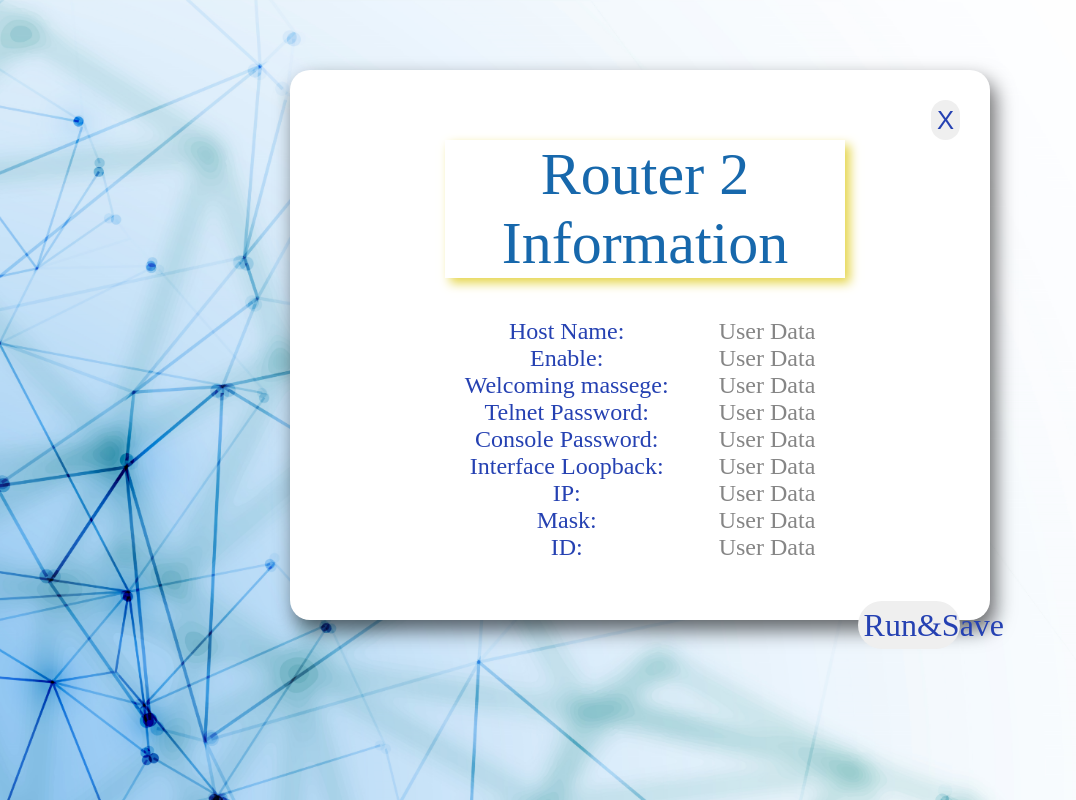
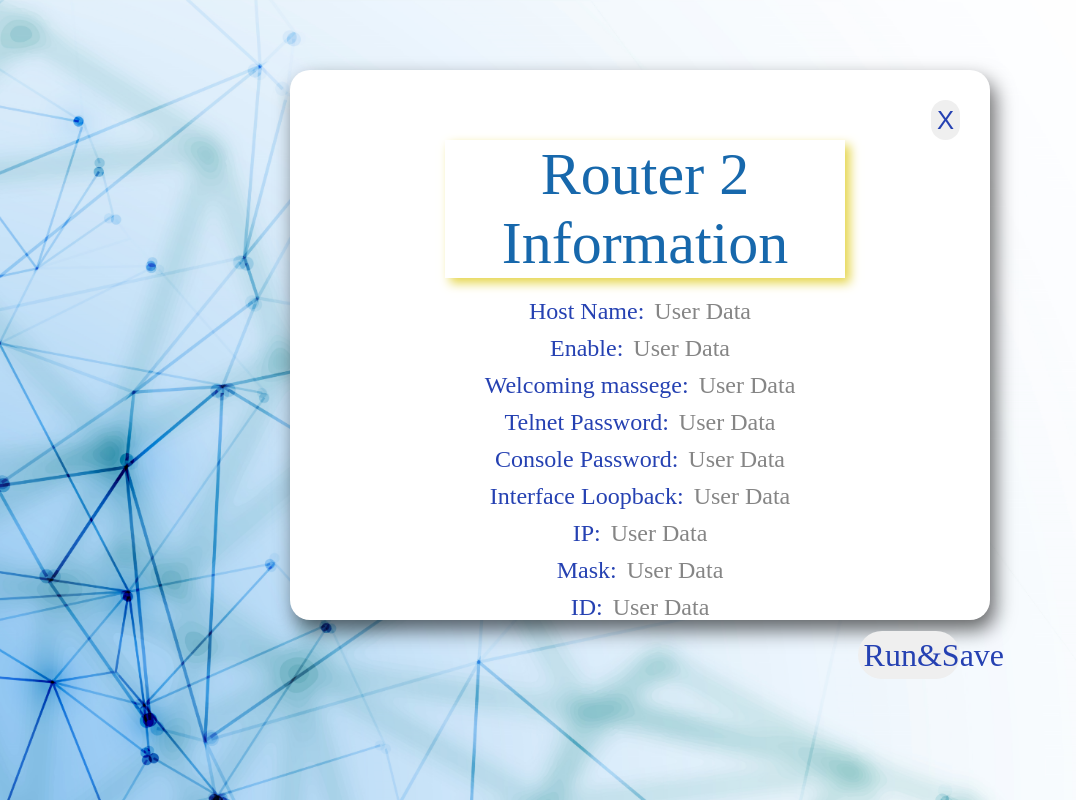
Before and after one commit to Nouran-Ebrahim/Graduation_Project, a PHP site: page /pages/router1_info.html in a window 1280 px wide. Shown: the whole page, without its empty margins (0-1076 px from the left). Run offline with PHP 8.4, Linux system fonts and the light colour scheme.

Commit message:
info router

```diff
--- a/css/style.css
+++ b/css/style.css
@@ -869,32 +869,53 @@ input[name="View"]{
 .button_info{
     text-align: end;
 }
-
+.all-information{
+    display: grid;
+    justify-items: center;
+    padding: 10px;
+}
+.data{
+    display: flex;
+    justify-content: center;
+}
 .information{
     color: #2541B2;
-    display:flex;
-    font-size: large;
-    text-align: center;
-    margin: 40px;
-    justify-content: center;
-    align-items: center;
-    justify-items: center;
-    column-gap: 50px;
+    text-decoration: solid;
+    font-size: 3vh;
+    padding-top: 10px;
+    padding-right: 5px;
 }
-.data{
-    font-size: x-large;
-    font-style: onyx;
+.data-value{
+    color: #858585;
+    text-decoration: solid;
+    font-size: 3vh;
+    padding-top: 10px;
+    padding-left: 5px;
 }
-.data_value{
-    color: #858585;
-    font-size: x-large;
-    font-style: onyx;
+@media  (max-width:500px){
+    .info {
+        width: 400px;
+        height: 825px;
+    }
+    .router_info{
+         font-size: 30px;
+         width: 300px;
+         margin-top: 15px;
+          margin-left: 25px;
+    }
+    .data {
+        display: contents;
+        justify-content: center;
+    }
+    .return_button{
+        font-size: 20px;
+    }
+    .run_button{
+        font-size: 20px;
+    }
 }
 @media  (max-width:360px){
-    .info {
-        width: 450px;
-        height: 750px;
-    }
+
     .router_info{
         font-size: 30px;
          width: 300px;
@@ -907,25 +928,6 @@ input[name="View"]{
         font-size: 20px;
     }
 }
-@media  (max-width:500px){
-    .info {
-        width: 400px;
-        height: 750px;
-    }
-    .router_info{
-         font-size: 30px;
-         width: 300px;
-         margin-top: 15px;
-          margin-left: 25px;
-    }
-    .return_button{
-        font-size: 20px;
-    }
-    .run_button{
-        font-size: 20px;
-    }
-}
-
  /*
     **********************
    End Router1 Page info
--- a/pages/router1_info.html
+++ b/pages/router1_info.html
@@ -22,30 +22,44 @@
               <div class="router2">Router 2 Information</div>
               <div class="router3">Router 3 Information</div>
             </div>
-            <div class="information">
+            <div class="all-information">
                 <div class="data">
-                <div>Host Name:</div>
-                <div>Enable:</div>
-                <div>Welcoming massege:</div>
-                <div>Telnet Password:</div>
-                <div>Console Password:</div>
-                <div>Interface Loopback:</div>
-                <div>IP:</div>
-                <div>Mask:</div>
-                <div>ID:</div>
+                    <div class=" information">Host Name:</div>
+                    <div  class="data-value" id="hostname-data">User Data</div>
+                </div>
+                <div class="data">
+                    <div class=" information">Enable:</div>
+                    <div  class="data-value" id="Enable-data">User Data</div>
+                </div>
+                <div class="data">
+                    <div class=" information">Welcoming massege:</div>
+                    <div  class="data-value" id="text-data">User Data</div>
+                </div>
+                <div class="data">
+                    <div class=" information">Telnet Password:</div>
+                    <div  class="data-value" id="telnet-password">User Data</div>
+                </div>
+                <div class="data">
+                    <div class=" information">Console Password:</div>
+                    <div  class="data-value" id="console-password">User Data</div>
+                </div>
+                <div class="data">
+                    <div class=" information">Interface Loopback:</div>
+                    <div  class="data-value" id="interface-data">User Data</div>
+                </div>
+                <div class="data">
+                    <div class=" information">IP:</div>
+                    <div  class="data-value" id="ip-data">User Data</div>
+                </div>
+                <div class="data">
+                    <div class=" information">Mask:</div>
+                    <div  class="data-value" id="mask_data">User Data</div>
+                </div>
+                <div class="data">
+                    <div class=" information">ID:</div>
+                    <div  class="data-value" id="id_data">User Data</div>
+                </div>
             </div>
-            <div class="data_value">
-                <div id="hostname_data">User Data</div>
-                <div id="Enable_data">User Data</div>
-                <div id="text_data">User Data</div>
-                <div id="password_data">User Data</div>
-                <div id="vty_data">User Data</div>
-                <div id="interface_data">User Data</div>
-                <div id="ip_data">User Data</div>
-                <div id="mask_data">User Data</div>
-                <div id="id_data">User Data</div>
-            </div>
-        </div>
             <div class="button_info">
                 <button class="run_button">Run&Save</button>
             </div>
```
